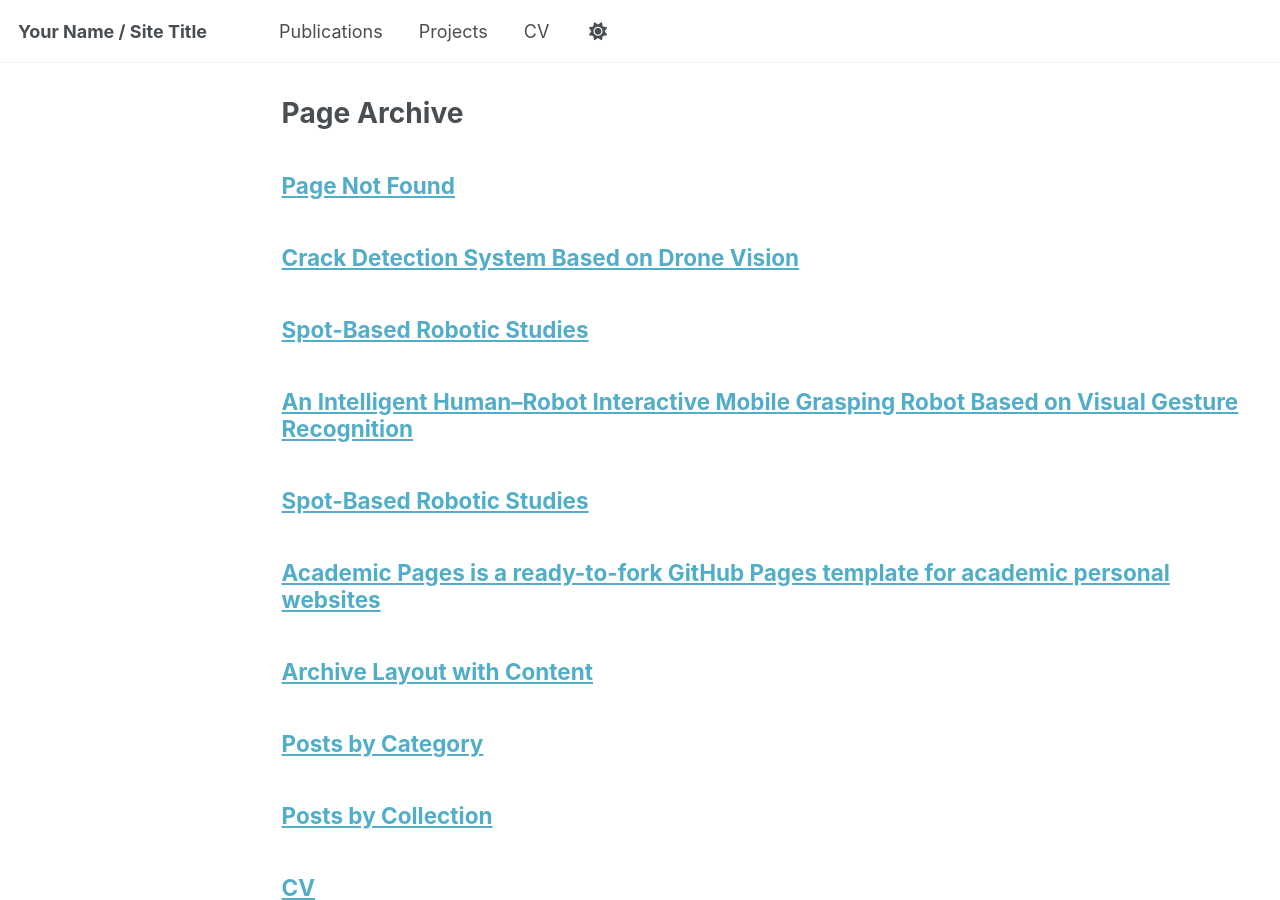
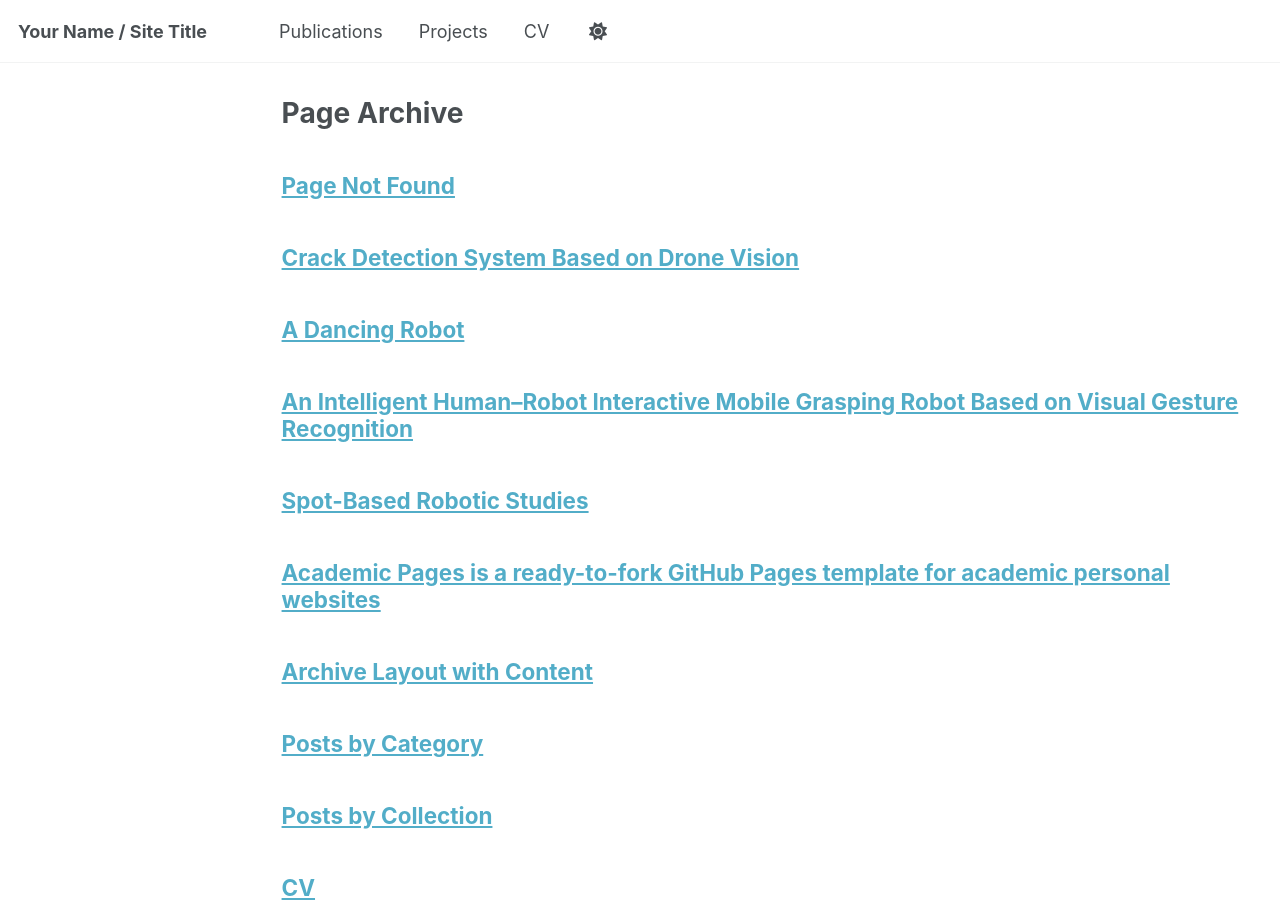
Before and after one commit to XuminGaoGithub/XuminGaoGithub.github.io, a Jekyll site: the page built from _pages/page-archive.html, in a window 1280 px wide and 900 px high. Built offline with Jekyll 4.4.1, drawn with Linux system fonts in a browser that asks for light colours; a script bundle is joined from its source files by our own code; library files that are not in the unit come from our copies.

Commit message:
Update Dance_robot.md

```diff
--- a/_pages/Dance_robot.md
+++ b/_pages/Dance_robot.md
@@ -1,7 +1,7 @@
 ---
 layout: archive
-title: "Spot-Based Robotic Studies"
-permalink: /Spot_based_studies/
+title: "A Dancing Robot"
+permalink: /Dance_robot/
 author_profile: true
 ---
 
```
